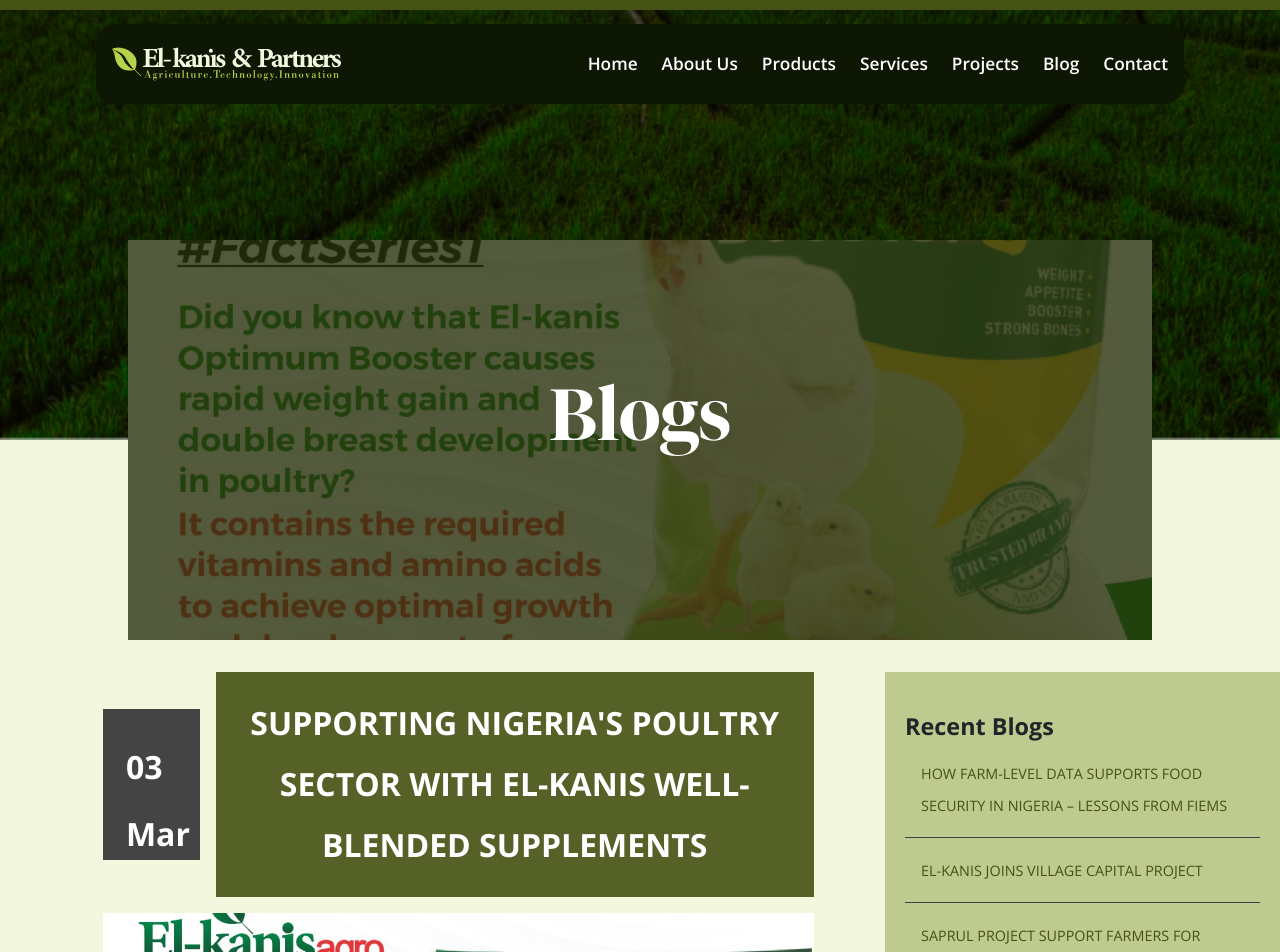
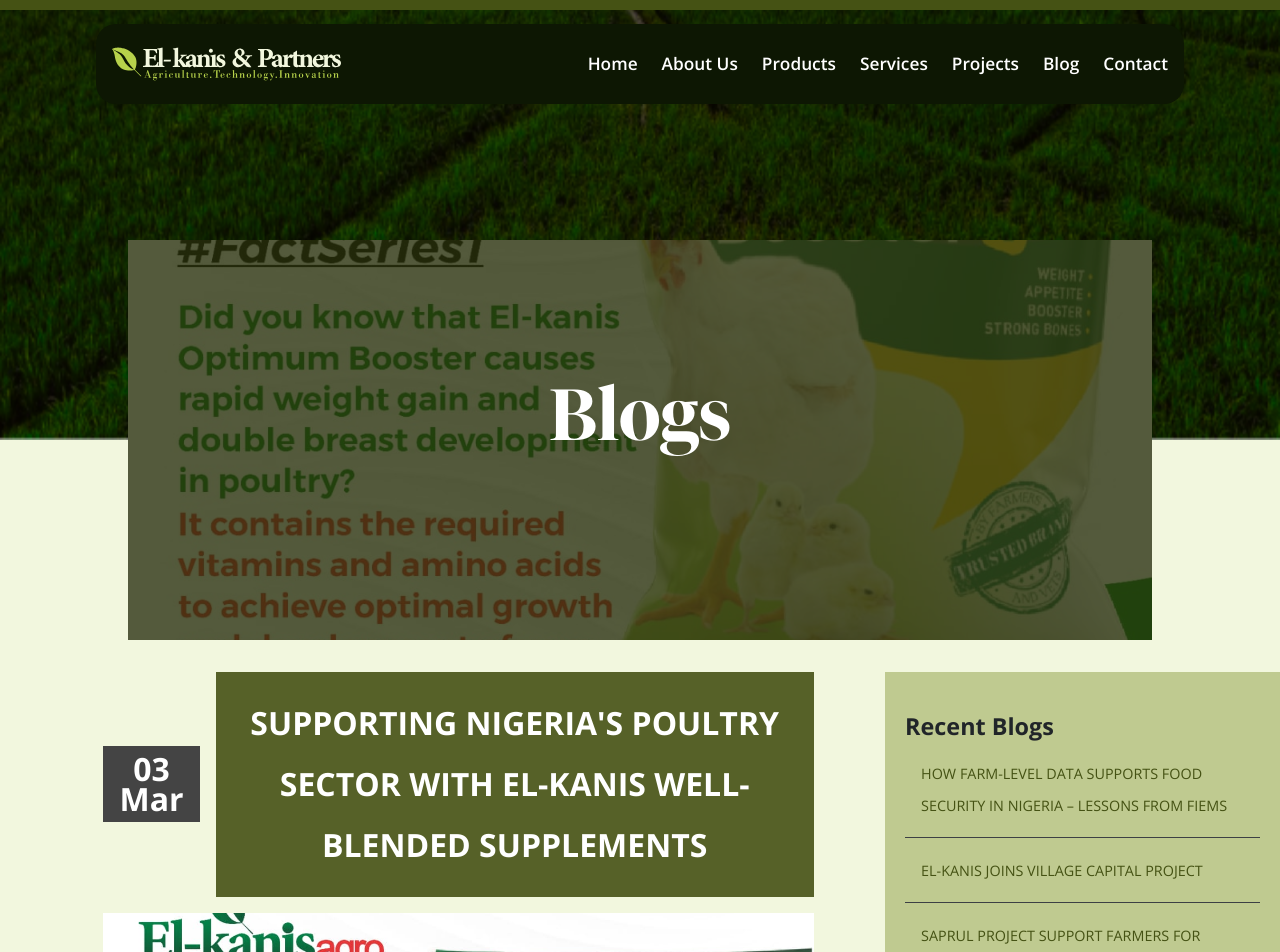
Before and after one commit to AbayomiOlaoye/elkanis_official_website, a React (Create React App) app: page /blogs in a window 1280 px wide. Shown: the top 952 px of the page. Built offline with nearby package versions, Linux system fonts and the light colour scheme.

Commit message:
Change tags in Blog component

```diff
--- a/src/components/pages/Blog.js
+++ b/src/components/pages/Blog.js
@@ -64,8 +64,8 @@
           <motion.div className="progress-bar" style={{ scaleX }} />
           <div className="project--title--container d-flex gap-one a-i-c">
             <div className="blog--date d-flex column a-i-c" data-aos="fade-right" style={{ backgroundColor: '#444', color: '#fff', padding: '0.5rem 1rem' }}>
-              <h4 style={{ fontSize: '2.5vw' }}>{blog.day}</h4>
-              <h4 style={{ fontSize: '2.5vw' }}>{blog.month}</h4>
+              <h5 style={{ fontSize: '2.5vw' }}>{blog.day}</h5>
+              <h5 style={{ fontSize: '2.5vw' }}>{blog.month}</h5>
             </div>
             <h5
               className="project--title"
```
